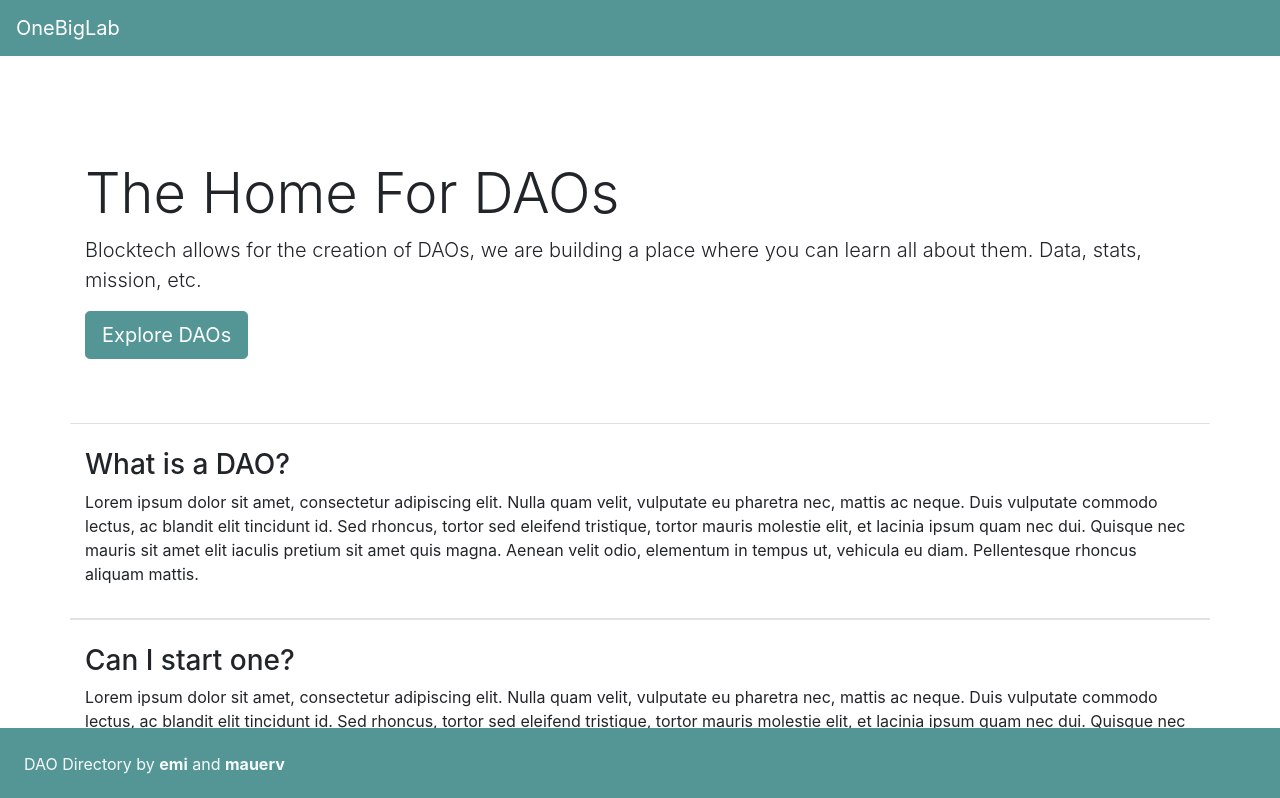
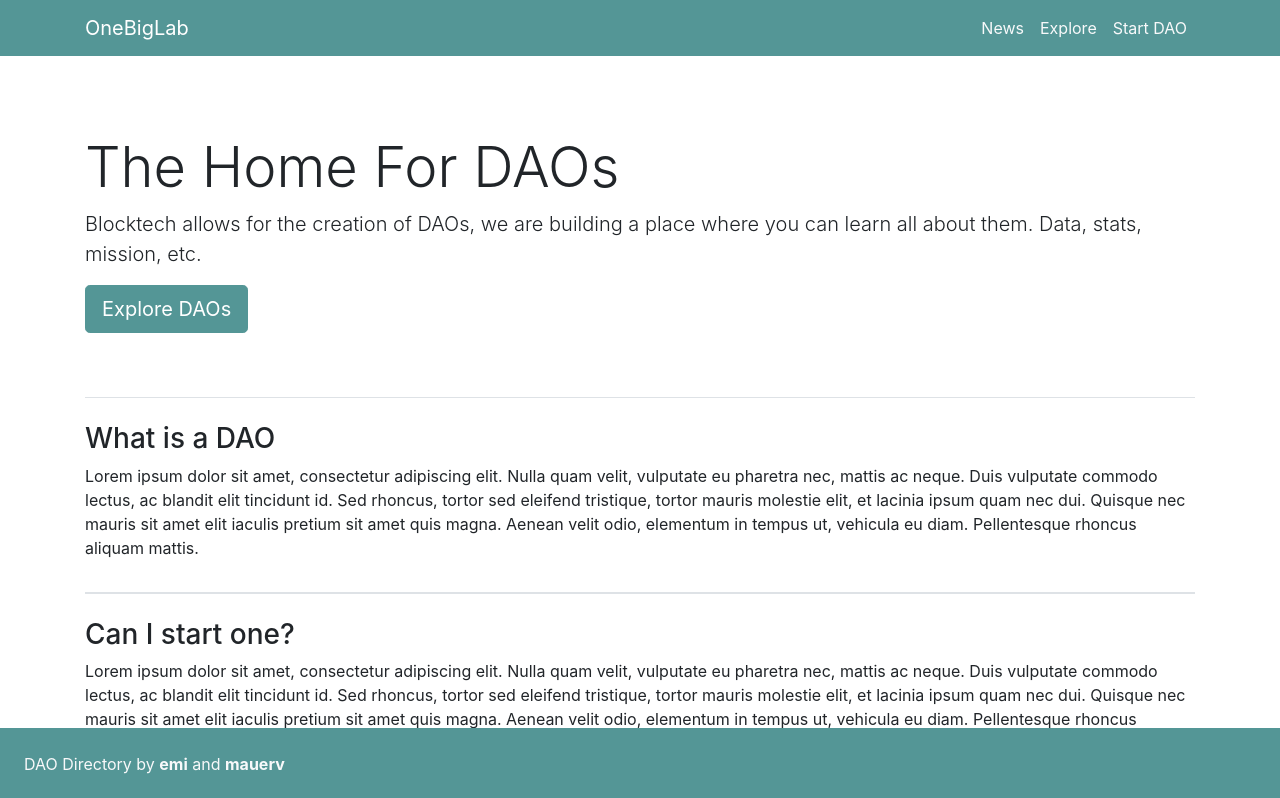
Before and after one commit to mauerv/OneBigLab, a React (Create React App) app: page / in a window 1280 px wide. Shown: the top 798 px of the page. Built offline with nearby package versions, Linux system fonts and the light colour scheme.

Commit message:
Add a news page and header links.

```diff
--- a/src/components/App.js
+++ b/src/components/App.js
@@ -10,6 +10,8 @@ import Landing from './Landing'
 import Moloch from './Daos/Moloch'
 import HumanityDAO from './Daos/HumanityDAO'
 import Daos from './Daos/'
+import CreateInfo from './CreateInfo'
+import News from './News'
 
 import * as ROUTES from '../constants/routes'
 
@@ -23,6 +25,8 @@ function App() {
 					<Route exact path={ROUTES.DAOS} component={Daos} />
 					<Route path={ROUTES.MOLOCH} component={Moloch} />
 					<Route path={ROUTES.HUMANITYDAO} component={HumanityDAO} />
+					<Route path={ROUTES.CREATE_INFO} component={CreateInfo} />
+					<Route path={ROUTES.NEWS} component={News} />
 				</div>
 				<Footer />
 	    </div>
--- /dev/null
+++ b/src/components/CreateInfo.js
@@ -0,0 +1,7 @@
+import React from 'react'
+
+export default () => (
+	<div>
+		Hi
+	</div>
+)
--- a/src/components/Daos/HumanityDAO.js
+++ b/src/components/Daos/HumanityDAO.js
@@ -1,36 +1,36 @@
 import React from 'react'
+import data from '../../data'
+
+const humanityDao = data.humanityDao
 
 export default () => (
 	<div className='container'>
 		<div className='border-bottom border-dark'>
-			<h1>MolochDAO</h1>
-			<p>
-				A community DAO focused on funding Ethereum development, in the name of Moloch the God of Coordination Failure.
-			</p>
+			<h1>{humanityDao.title}</h1>
+			<p>{humanityDao.description}</p>
 		</div>
 		<div className='mt-2 mb-2 border-bottom border-dark'>
 			<h3>Website</h3>
-			<p>https://molochdao.com/</p>
+			<p>{humanityDao.website}</p>
 		</div>
 		<div className='mt-2 mb-2 border-bottom border-dark'>
 			<h3>Contracts</h3>
 			<div>
 				<h5>Contract Proof</h5>
-				<p className='wrap-url'>https://twitter.com/MolochDAO/status/1121203264316268544</p>
+				<p className='wrap-url'>{humanityDao.contractProof.twitter}</p>
 			</div>
-			<div>
-				<h5>Moloch</h5>
-				<p className='wrap-url'>https://etherscan.io/address/0x1fd169a4f5c59acf79d0fd5d91d1201ef1bce9f1</p>
-			</div>
-			<div>
-				<h5>GuildBank</h5>
-				<p className='wrap-url'>https://etherscan.io/address/0x211a94468ba1e379236b45ca42dc63ee93139c7e</p>
-			</div>
+			{humanityDao.contracts.map(contract => (
+				<div>
+					<h5>{contract.name}</h5>
+					<p className='wrap-url'>{contract.address}</p>
+					<p>{contract.description}</p>
+				</div>
+			))}
 		</div>
 		<div className='mt-2 mb-2 border-bottom border-dark'>
 			<h3>Code</h3>
 			<h5>Github</h5>
-			<p>https://github.com/MolochVentures</p>
+			<p>{humanityDao.code.github}</p>
 		</div>
 	</div>
 )
--- a/src/components/Landing.js
+++ b/src/components/Landing.js
@@ -16,28 +16,33 @@ export default () => (
 			buttonLink={ROUTES.DAOS}
 		/>
 		<div className='container'>
-			<Feature
-				title='What is a DAO?'
-			>
+
+			<div className='border-top border-bottom pt-4 pb-3'>
+				<h3>What is a DAO</h3>
+				<p>
 					Lorem ipsum dolor sit amet, consectetur adipiscing elit. Nulla quam velit,
 					vulputate eu pharetra nec, mattis ac neque. Duis vulputate commodo lectus, ac blandit elit tincidunt id.
 					Sed rhoncus, tortor sed eleifend tristique, tortor mauris molestie elit, et lacinia ipsum quam nec dui.
 					Quisque nec mauris sit amet elit iaculis pretium sit amet quis magna. Aenean velit odio, elementum in
 					tempus ut, vehicula eu diam. Pellentesque rhoncus aliquam mattis.
-			</Feature>
-			<Feature
-				title='Can I start one?'
-			>
+				</p>
+			</div>
+			<div className='border-top border-bottom pt-4 pb-3'>
+				<h3>Can I start one?</h3>
+				<p>
 					Lorem ipsum dolor sit amet, consectetur adipiscing elit. Nulla quam velit,
 					vulputate eu pharetra nec, mattis ac neque. Duis vulputate commodo lectus, ac blandit elit tincidunt id.
 					Sed rhoncus, tortor sed eleifend tristique, tortor mauris molestie elit, et lacinia ipsum quam nec dui.
 					Quisque nec mauris sit amet elit iaculis pretium sit amet quis magna. Aenean velit odio, elementum in
 					tempus ut, vehicula eu diam. Pellentesque rhoncus aliquam mattis.
-			</Feature>
+				</p>
+				<Link to={ROUTES.CREATE_INFO} className='btn btn-primary'>Start One</Link>
+			</div>
 			<div className='row border-top border-bottom pt-4 pb-3'>
 				<h3 className='col-12'>Featured DAOs</h3>
 				<div className='col-12'>
 					<Link to={ROUTES.MOLOCH} className='btn btn-primary'>Moloch</Link>
+					<Link to={ROUTES.HUMANITYDAO} className='btn btn-primary ml-3'>Humanity DAO</Link>
 				</div>
 			</div>
 		</div>
--- a/src/components/Navbar.js
+++ b/src/components/Navbar.js
@@ -4,7 +4,25 @@ import { Link } from 'react-router-dom'
 import * as ROUTES from '../constants/routes'
 
 export default () => (
-  <nav className='navbar navbar-dark bg-primary'>
-  	<Link to={ROUTES.HOME} className='navbar-brand'>OneBigLab</Link>
+  <nav className='navbar navbar-expand-lg navbar-dark bg-primary fixed-top'>
+  	<div className='container'>
+  		<Link to={ROUTES.HOME} className='navbar-brand'>OneBigLab</Link>
+		  <button class="navbar-toggler" type="button" data-toggle="collapse" data-target="#navbarNav" aria-controls="navbarNav" aria-expanded="false" aria-label="Toggle navigation">
+		    <span class="navbar-toggler-icon"></span>
+		  </button>
+		  <div class="collapse navbar-collapse justify-content-end" id="navbarNav">
+		    <ul class="navbar-nav">
+		      <li class="nav-item">
+		      	<Link to={ROUTES.NEWS} className='nav-link text-light'>News</Link>
+		      </li>
+		      <li class="nav-item">
+		      	<Link to={ROUTES.DAOS} className='nav-link text-light'>Explore</Link>
+		      </li>
+		      <li class="nav-item">
+		      	<Link to={ROUTES.CREATE_INFO} className='nav-link text-light'>Start DAO</Link>
+		      </li>
+		    </ul>
+	  	</div>
+  	</div>
 	</nav>
 )
--- /dev/null
+++ b/src/components/News.js
@@ -0,0 +1,15 @@
+import React from 'react'
+
+export default () => (
+	<div>
+		<ul className='list-group'>
+			<a
+				href='https://hackernoon.com/the-state-of-the-daos-b7cba318460b'
+				className='list-group-item list-group-item-action'
+				target='_blank'
+			>
+				The State Of The DAOs
+			</a>
+		</ul>
+	</div>
+)
--- a/src/constants/routes.js
+++ b/src/constants/routes.js
@@ -2,3 +2,5 @@ export const HOME = '/'
 export const MOLOCH = '/daos/moloch'
 export const HUMANITYDAO = '/daos/humanitydao'
 export const DAOS = '/daos'
+export const CREATE_INFO = '/create-info'
+export const NEWS = '/news'
--- a/src/data.js
+++ b/src/data.js
@@ -20,6 +20,61 @@ export default {
 		],
 		code: {
 			github: `https://github.com/MolochVentures`
+		},
+		community: {
+			twitter: `https://twitter.com/MolochDAO`
+		},
+		documents: {
+			whitepaper: ''
+		}
+	},
+	humanityDao: {
+		title: 'Humanity DAO',
+		description: 'Unique identity on Ethereum. Building the foundation for voting, Universal Basic Income, and more.',
+		website: `https://humanitydao.org/`,
+		contractProof: {
+			twitter: `https://twitter.com/HumanityDAO/status/1128407578503860226`
+		},
+		contracts: [
+			{
+				name: 'Humanity (ERC20)',
+				address: `0xbbd1706d16418bb136e1497a73d3af4164586da0`,
+				description: 'Contract for the token.'
+			},
+			{
+				name: 'HumanityGovernance',
+				address: `0xdd806c4fdad2949a97fda79036cfbb8750181b37`,
+				description: 'Deals with governance'
+			},
+			{
+				name: 'HumanityRegistry',
+				address: `0x4ee46dc4962c2c2f6bcd4c098a0e2b28f66a5e90`,
+				description: 'Keeps track of all members.'
+			},
+			{
+				name: 'Faucet',
+				address: `0x2fe5e394a312acf9d18e8836f04ba92af29ad6d4`,
+				description: 'Gives away the free money.'
+			},
+			{
+				name: 'TwitterHumanityApplicant',
+				address: `0x9d661f7773be14439b4223f5b516bc7ef67b0369`,
+				description: 'Does more Stuff'
+			},
+			{
+				name: 'UniversalBasicIncome',
+				address: `0x762d141b8d9600bde64138762e6fb38efc56dcba`,
+				description: 'Does Stuff'
+			}
+		],
+		code: {
+			github: `https://github.com/marbleprotocol/humanity`
+		},
+		community: {
+			twitter: `https://twitter.com/HumanityDAO`
+		},
+		documents: {
+			whitepaper: ''
 		}
 	}
 }
--- a/src/styles/main.scss
+++ b/src/styles/main.scss
@@ -2,7 +2,7 @@
 @import 'bootstrap/scss/bootstrap.scss';
 
 .content {
-	margin: 40px auto 100px auto;
+	margin: 70px auto 100px auto;
 }
 .wrap-url {
 	word-wrap: break-word;
```
Lines whose indentation alone changed are shown as unchanged.
